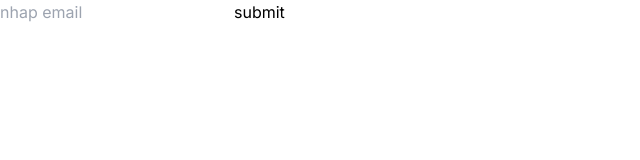
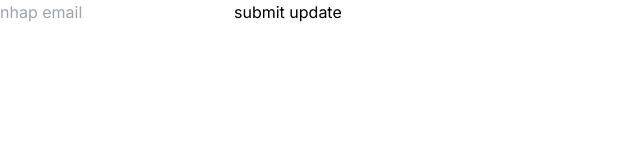
Before and after one commit to kyle41io/StreamMusicFE, a Next.js app: page /auth/sign-in in a window 1280 px wide. Shown: the top 160 px of the page, without its empty margins (0-640 px from the left). Built offline with nearby package versions, Linux system fonts and the light colour scheme.

Commit message:
refactor code

```diff
--- a/src/app/auth/sign-in/page.jsx
+++ b/src/app/auth/sign-in/page.jsx
@@ -3,7 +3,7 @@ import React from "react";
 const SignIn = () => {
   return <div>
     <input placeholder="nhap email" />
-    <button>submit</button>
+    <button>submit update</button>
   </div>;
 };
 
```
